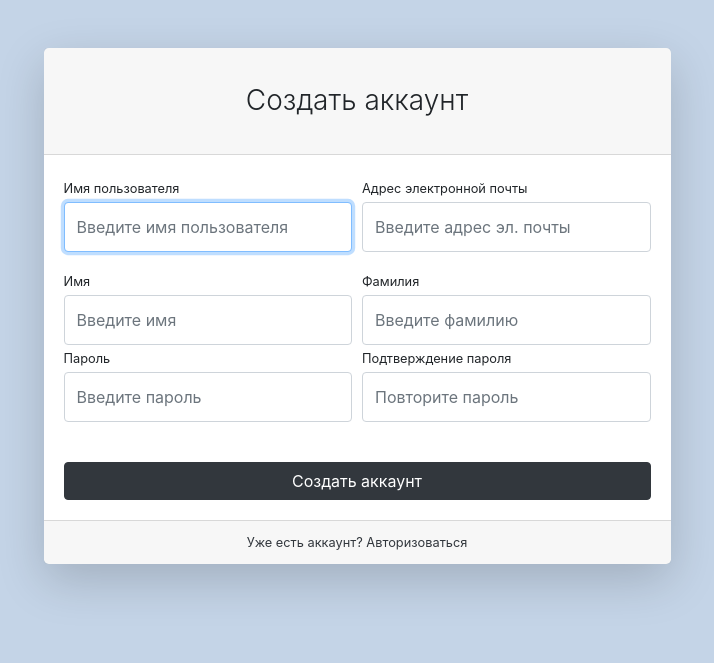
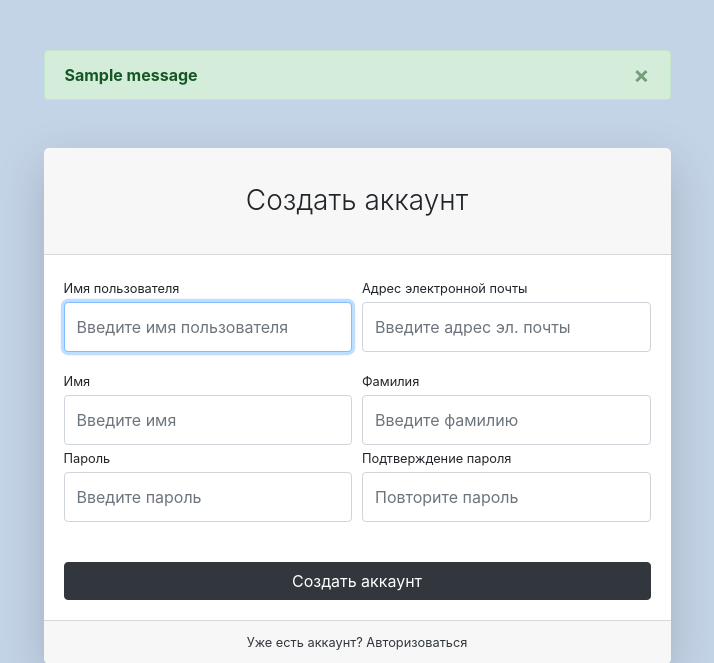
Before and after one commit to t-rexamarin/geekbrains-django, a Django app: page /user/registration/ in a window 1280 px wide. Shown: the top 663 px of the page, without its empty margins (283-997 px from the left). Run offline with Django 3.2, Linux system fonts and the light colour scheme; tables that the repository leaves empty hold one stand-in row (values such as "Sample post"); one stand-in notice (Sample message) is shown; parts of the project's set-up code (start-up, migrations or seed data) failed here and were passed over; some libraries are stand-ins or nearby versions.

Commit message:
registration form message refactor

```diff
--- a/geekshop/authapp/templates/authapp/registration.html
+++ b/geekshop/authapp/templates/authapp/registration.html
@@ -3,20 +3,28 @@
 {% block content %}
     <div class="col-lg-7">
 
-        {% if form.errors %}
-            <div class="alert alert-warning alert-dismissible fade show" role="alert"
+        {% if messages %}
+            {% for message in messages %}
+                <div class="alert {% if message.level == DEFAULT_MESSAGE_LEVELS.SUCCESS %} alert-success {% else %} alert-warning {% endif %} alert-dismissible fade show" role="alert"
                  style="margin-top: 50px;">
-
-                {% for field in form %}
-                    {% for error in field.errors %}
-                            <strong>{{ error|escape }}</strong><br/>
-                    {% endfor %}
-                {% endfor %}
-
-                <button type="button" class="close" data-dismiss="alert" aria-label="Close">
-                    <span aria-hidden="true">&times;</span>
-                </button>
-            </div>
+                    {% if message.level == DEFAULT_MESSAGE_LEVELS.ERROR %}
+                        {% for msgs in message.message %}
+                            {% for msg in msgs %}
+                                <strong>{{ msg }}</strong>
+                                <button type="button" class="close" data-dismiss="alert" aria-label="Close">
+                                    <span aria-hidden="true">&times;</span>
+                                </button>
+                                <br>
+                            {% endfor %}
+                        {% endfor %}
+                    {% else %}
+                        <strong>{{ message|striptags }}</strong>
+                        <button type="button" class="close" data-dismiss="alert" aria-label="Close">
+                            <span aria-hidden="true">&times;</span>
+                        </button>
+                    {% endif %}
+                </div>
+            {% endfor %}
         {% endif %}
 
         <div class="card shadow-lg border-0 rounded-lg mt-5">
```
